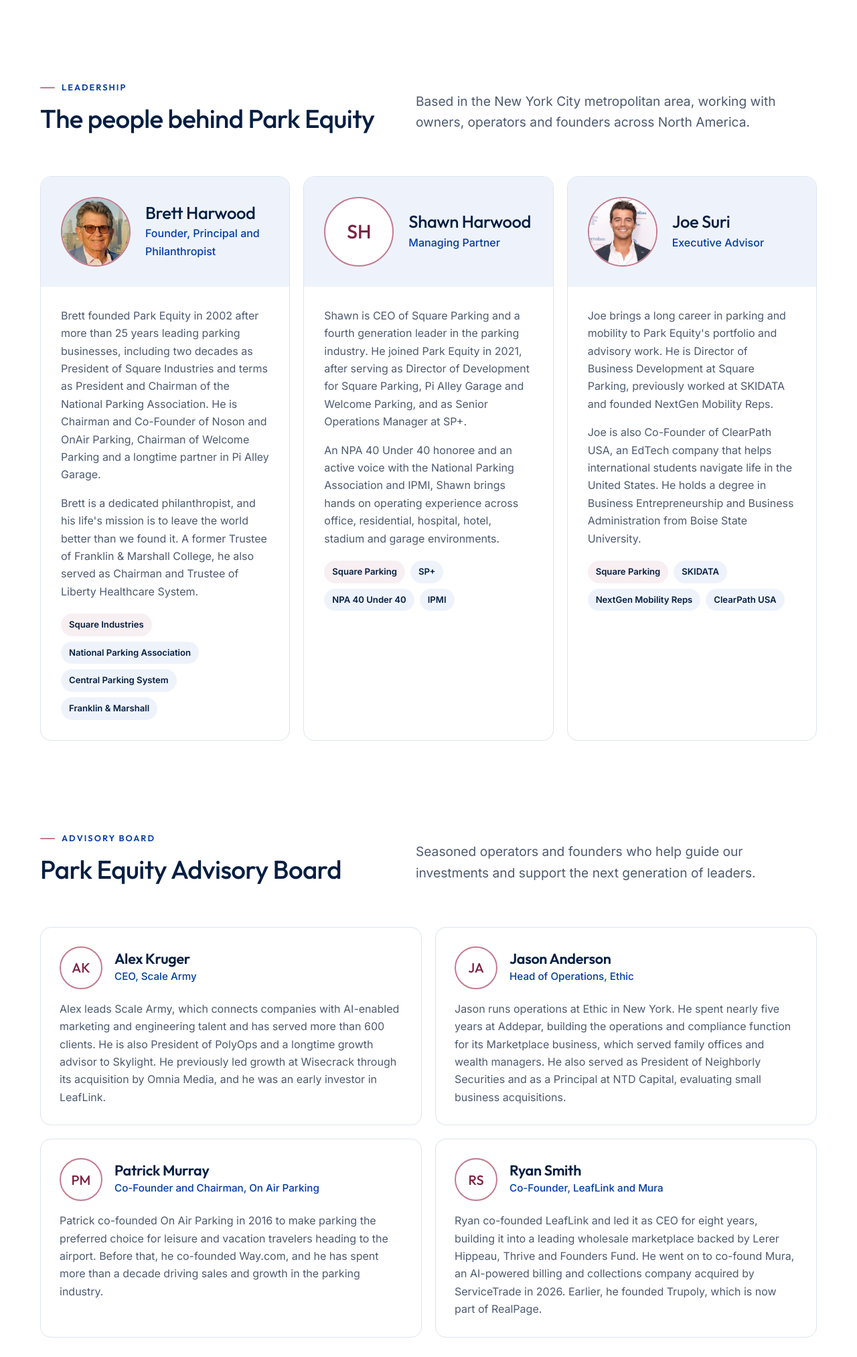
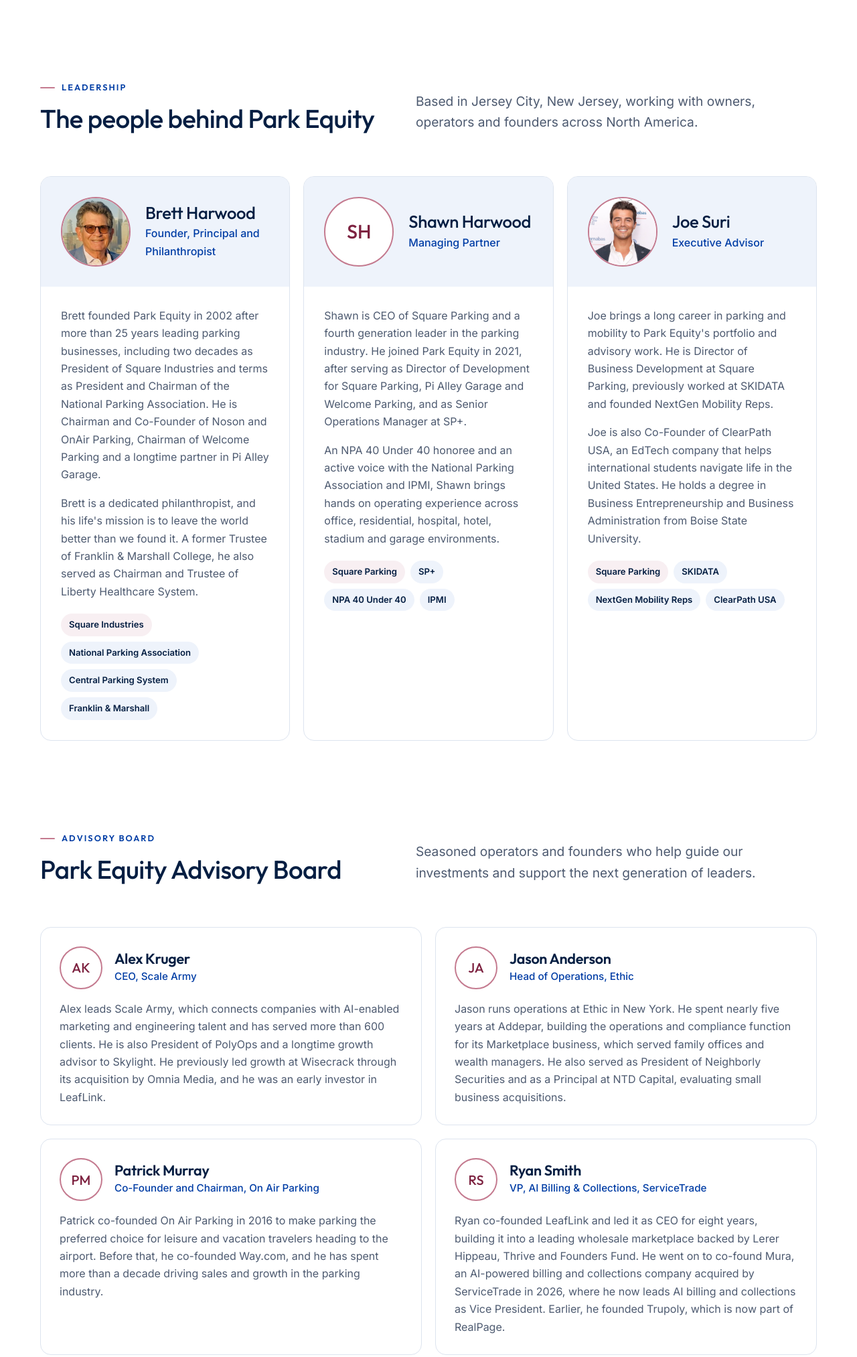
Before and after one commit to Park-Equity/website, a plain HTML site: page index.html in a window 1280 px wide. Shown: the part 7920-9946 px from the top of the page at 67% size. Drawn offline with Linux system fonts and the light colour scheme.

Commit message:
Update office address and Ryan Smith's role
Co-Authored-By: Claude Opus 5.5 <noreply@anthropic.com>
Claude-Session: https://claude.ai/code/session_01Qspts9aeAQeU8t6CuGoDxo

```diff
--- a/index.html
+++ b/index.html
@@ -644,7 +644,7 @@ footer { border-top: 3px solid; border-image: linear-gradient(90deg, var(--accen
           <span class="eyebrow">Leadership</span>
           <h2 id="leadership-title">The people behind Park Equity</h2>
         </div>
-        <p class="lede">Based in the New York City metropolitan area, working with owners, operators and founders across North America.</p>
+        <p class="lede">Based in Jersey City, New Jersey, working with owners, operators and founders across North America.</p>
       </div>
       <div class="leaders">
         <article class="leader">
@@ -698,8 +698,8 @@ footer { border-top: 3px solid; border-image: linear-gradient(90deg, var(--accen
           <p>Patrick co-founded On Air Parking in 2016 to make parking the preferred choice for leisure and vacation travelers heading to the airport. Before that, he co-founded Way.com, and he has spent more than a decade driving sales and growth in the parking industry.</p>
         </article>
         <article class="advisor">
-          <div class="advisor-head"><div class="portrait sm" aria-hidden="true">RS</div><div><h3>Ryan Smith</h3><div class="role">Co-Founder, LeafLink and Mura</div></div></div>
-          <p>Ryan co-founded LeafLink and led it as CEO for eight years, building it into a leading wholesale marketplace backed by Lerer Hippeau, Thrive and Founders Fund. He went on to co-found Mura, an AI-powered billing and collections company acquired by ServiceTrade in 2026. Earlier, he founded Trupoly, which is now part of RealPage.</p>
+          <div class="advisor-head"><div class="portrait sm" aria-hidden="true">RS</div><div><h3>Ryan Smith</h3><div class="role">VP, AI Billing &amp; Collections, ServiceTrade</div></div></div>
+          <p>Ryan co-founded LeafLink and led it as CEO for eight years, building it into a leading wholesale marketplace backed by Lerer Hippeau, Thrive and Founders Fund. He went on to co-found Mura, an AI-powered billing and collections company acquired by ServiceTrade in 2026, where he now leads AI billing and collections as Vice President. Earlier, he founded Trupoly, which is now part of RealPage.</p>
         </article>
       </div>
     </div>
@@ -730,7 +730,7 @@ footer { border-top: 3px solid; border-image: linear-gradient(90deg, var(--accen
         <h2 id="contact-title">Start a conversation</h2>
         <p class="lede">Raising capital for a mobility venture, weighing the sale or repositioning of a parking asset, or looking for experienced counsel? We would like to hear from you.</p>
         <div class="contact-detail">
-          <div><span class="k">Office</span><span>New York City Metropolitan Area</span></div>
+          <div><span class="k">Office</span><span>921 Bergen Ave, 4th Floor<br>Jersey City, NJ 07306</span></div>
           <div><span class="k">Focus</span><span>Parking, mobility and transportation access</span></div>
           <div><span class="k">Engagements</span><span>Investment, ownership and advisory</span></div>
         </div>
```
